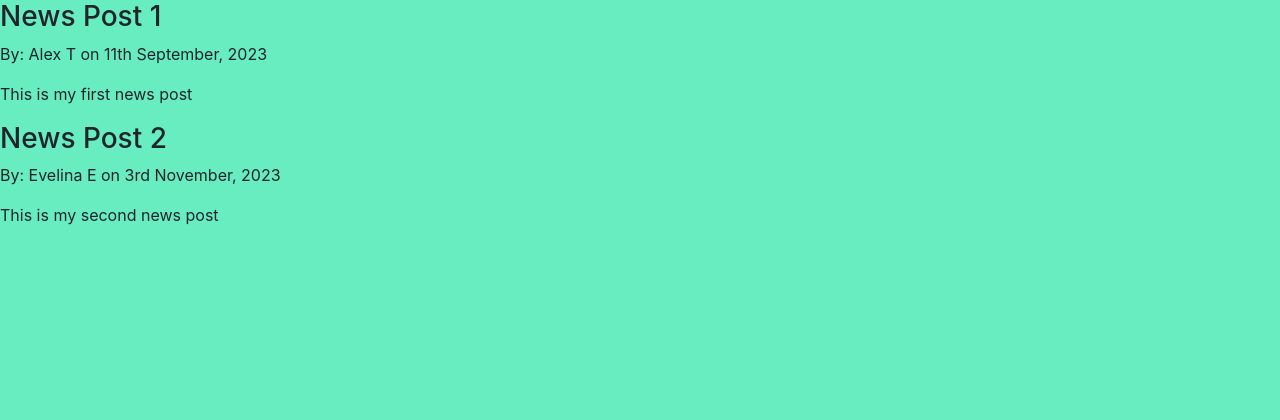
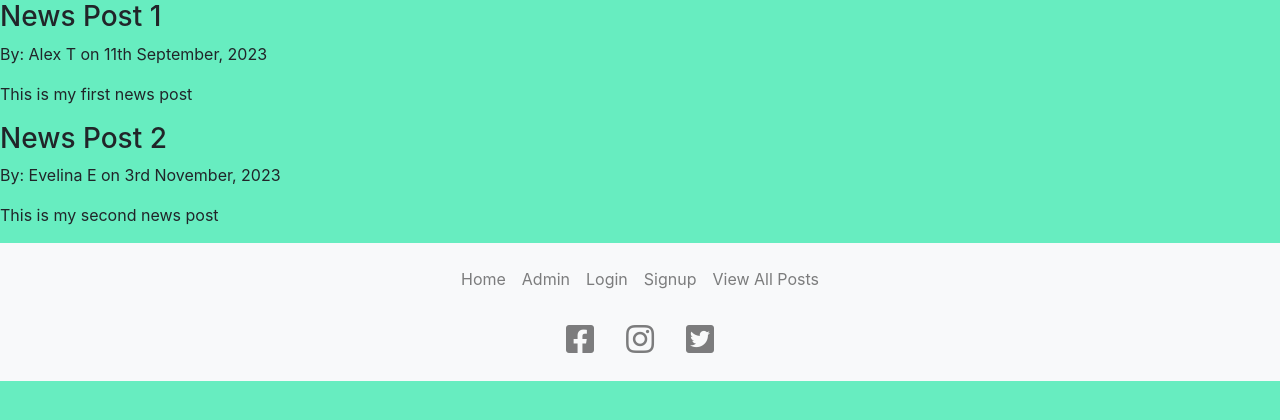
Before and after one commit to AVTpepper/news-app, a Django app: page / in a window 1280 px wide. Shown: the part 347-767 px from the top of the page. Run offline with Django 4.2, Linux system fonts and the light colour scheme; some libraries are stand-ins or nearby versions.

Commit message:
Add: footer with nav links and social media links

```diff
--- a/news_blog/templates/news_blog/base.html
+++ b/news_blog/templates/news_blog/base.html
@@ -8,6 +8,7 @@
     <meta name="viewport" content="width=device-width, initial-scale=1.0">
     <link rel="stylesheet" href="https://maxcdn.bootstrapcdn.com/bootstrap/4.0.0/css/bootstrap.min.css"
         integrity="sha384-Gn5384xqQ1aoWXA+058RXPxPg6fy4IWvTNh0E263XmFcJlSAwiGgFAW/dAiS6JXm" crossorigin="anonymous" />
+    <link rel="stylesheet" href="https://cdnjs.cloudflare.com/ajax/libs/font-awesome/5.15.1/css/all.min.css">
     <link rel="stylesheet" href="{% static 'news_blog/style.css' %}">
     {% if title %}
         <title>{{ title }}</title>
@@ -43,6 +44,60 @@
     </nav>
 {% block content %}
 {% endblock content %}
+<!-- footer -->
+<footer class="navbar navbar-expand-lg navbar-light bg-light py-3">
+    <div class="container d-flex flex-column align-items-center">
+      <ul class="navbar-nav">
+        <li class="nav-item">
+          <a class="nav-link" href="{% url 'index' %}">Home</a>
+        </li>
+        <li class="nav-item">
+            <a class="nav-link" href="admin/">Admin</a>
+          </li>
+        {% if user.is_authenticated %}
+          <li class="nav-item">
+            <a class="nav-link" href="{% url 'post_creation' %}">Create a Post</a>
+          </li>
+          <li class="nav-item">
+            <a class="nav-link" href="#">Logout</a>
+          </li>
+        {% else %}
+          <li class="nav-item">
+            <a class="nav-link" href="{% url 'login' %}">Login</a>
+          </li>
+          <li class="nav-item">
+            <a class="nav-link" href="{% url 'sign_up' %}">Signup</a>
+          </li>
+        {% endif %}
+        <li class="nav-item">
+          <a class="nav-link" href="{% url 'view_all' %}">View All Posts</a>
+        </li>
+      </ul>
+      <div class="mt-3">
+        <ul class="navbar-nav">
+          <li class="nav-item mx-2">
+            <a class="nav-link" href="#">
+              <i class="fab fa-facebook-square fa-2x"></i>
+            </a>
+          </li>
+          <li class="nav-item mx-2">
+            <a class="nav-link" href="#">
+              <i class="fab fa-instagram fa-2x"></i>
+            </a>
+          </li>
+          <li class="nav-item mx-2">
+            <a class="nav-link" href="#">
+              <i class="fab fa-twitter-square fa-2x"></i>
+            </a>
+          </li>
+        </ul>
+      </div>
+    </div>
+  </footer>
+  <!-- end footer -->
+
+
+
 
 </body>
 
```
